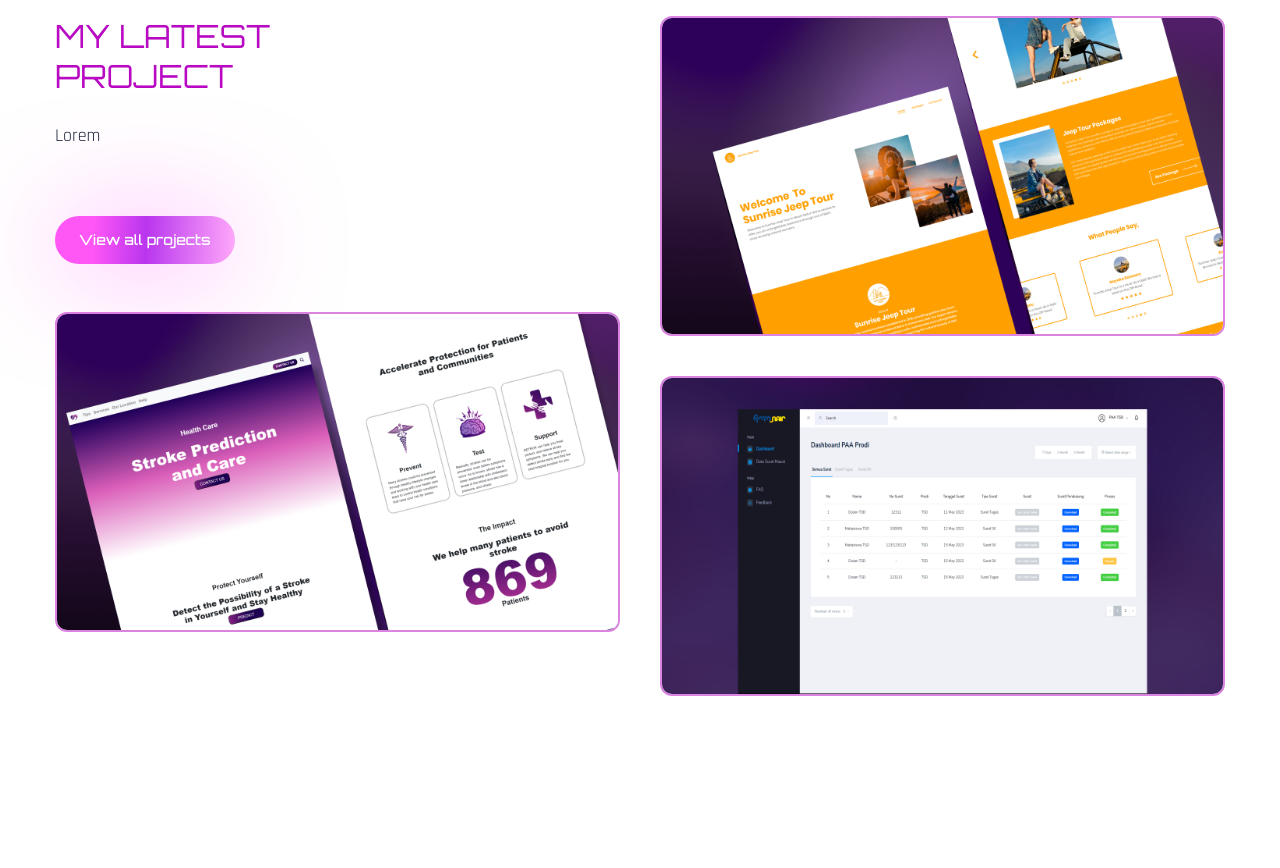
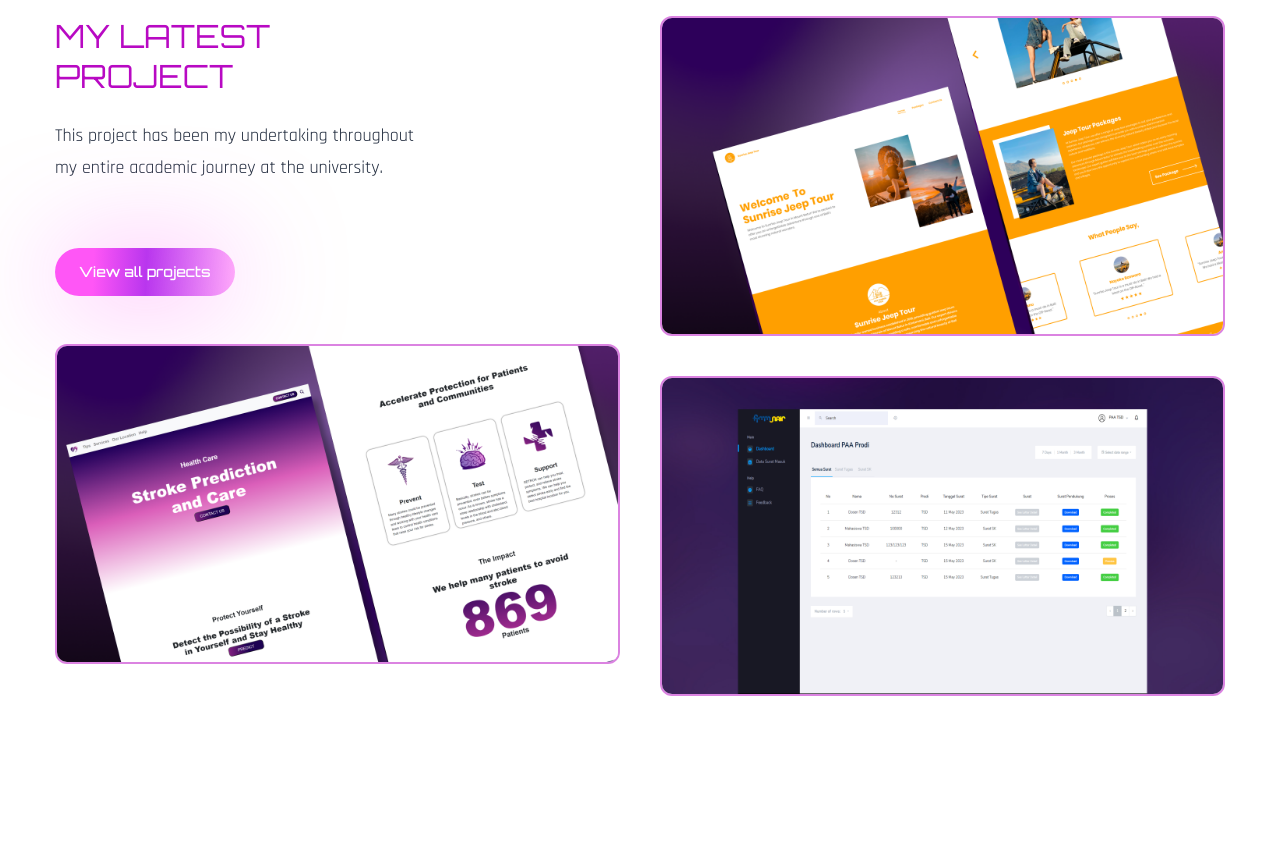
Before and after one commit to NykBswr/my-portfolio, a React (Create React App) app: page / in a window 1280 px wide. Shown: the part 2460-3328 px from the top of the page. Built offline with nearby package versions, Linux system fonts and the light colour scheme; the HTML template or start-up script is replaced by a standard one; a web font is replaced by a local one.

Commit message:
Perbaiki Kata"

```diff
--- a/src/components/Work.js
+++ b/src/components/Work.js
@@ -21,7 +21,7 @@ const Work = () => {
                 Project
               </h2>
               <p className='text-dark dark:text-white max-w-sm mb-16'>
-                Lorem
+                This project has been my undertaking throughout my entire academic journey at the university.
               </p>
               <button className='btn btn-sm'>View all projects</button>
             </div>
```
